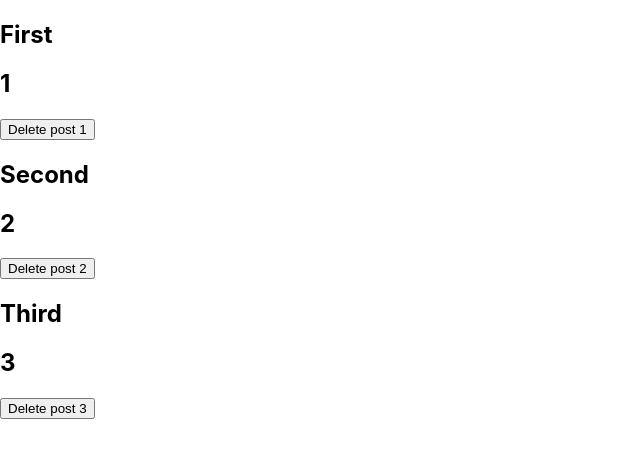
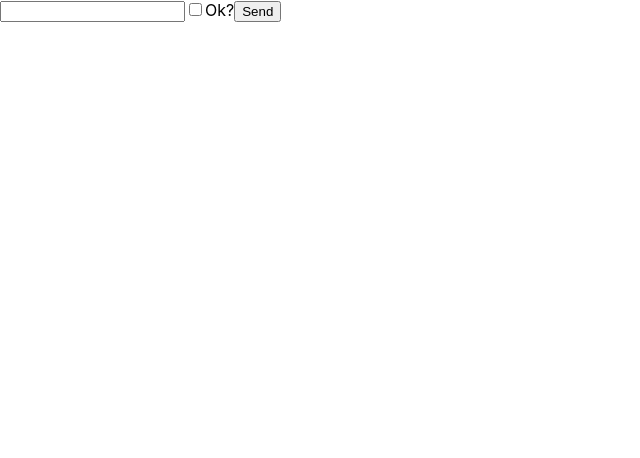
Before and after one commit to y-dubovitsky/react-3, a React (Create React App) app: page / in a window 1280 px wide. Shown: the top 458 px of the page, without its empty margins (0-640 px from the left). Built offline with nearby package versions, Linux system fonts and the light colour scheme.

Commit message:
LEsson 31 Validate Form

```diff
--- a/src/App.js
+++ b/src/App.js
@@ -3,29 +3,52 @@ import Posts from './components/Posts';
 
 export default class App extends React.Component {
 
-  constructor(props) {
-    super(props);
-
-    this.state = {
-      posts: [
-        { id: '1', name: 'First' },
-        { id: '2', name: 'Second' },
-        { id: '3', name: 'Third' }
-      ]
-    };
+  state = {
+    text: '',
+    check: '',
   }
 
-  onDeletePost = (id) => {
-    const newPosts = this.state.posts.filter(post => post.id !== id);
+  onCheck = (event) => {
     this.setState({
-      posts: newPosts
-    })
+      check: event.target.checked
+    }, () => console.log(this.state.check))
   }
 
+  onInput = (event) => {
+    this.setState({
+      [event.target.name] : event.target.value
+    }, console.log(this.state.text))
+  }
+
+  onSend = (event) => {
+    const {text, check} = this.state;
+    (check && this.validateEmail(text)) ? this.onSuccess() : alert("Fail");
+  }
+
+  onSuccess() {
+    Object.keys(this.state).forEach(state => {
+      this.setState({
+        [state]: ''
+      })
+    })
+    alert("Success")
+  }
+
+  validateEmail = (email) =>
+    {
+        const re = /\S+@\S+\.\S+/;
+        return re.test(email);
+    }
+
   render() {
-    return (
+    const {text, check} = this.state;
+
+    return(
       <div>
-        <Posts posts={this.state.posts} onDeletePost={this.onDeletePost} />
+        <input name="text" type="text" onChange={this.onInput} value={text}></input>
+        <input name="check" id="subscribeNews" type="checkbox" onChange={this.onCheck} checked={check}></input>
+          <label for="subscribeNews">Ok?</label>
+        <input type="button" value="Send" onClick={this.onSend}></input>
       </div>
     )
   }
```
